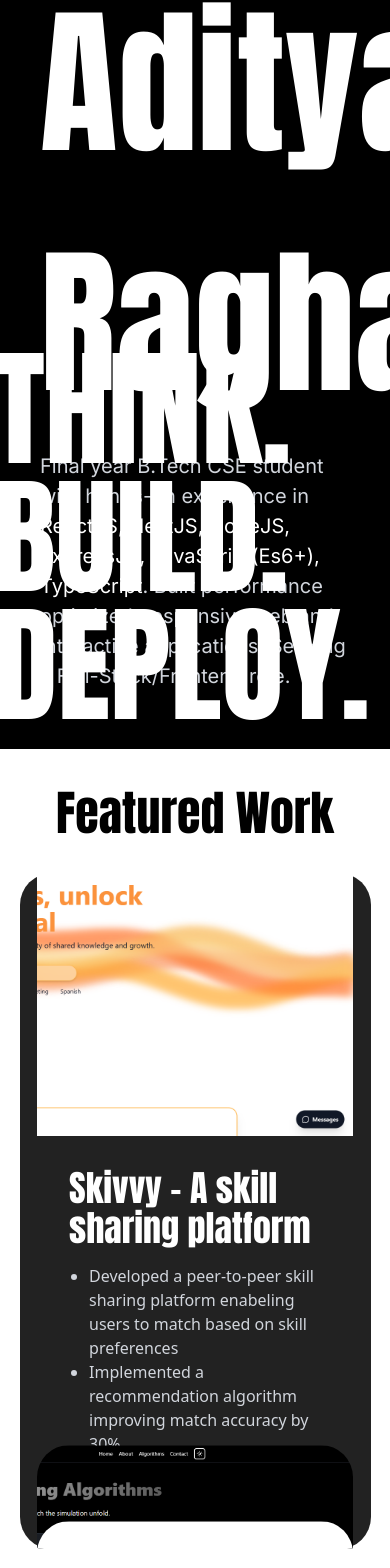
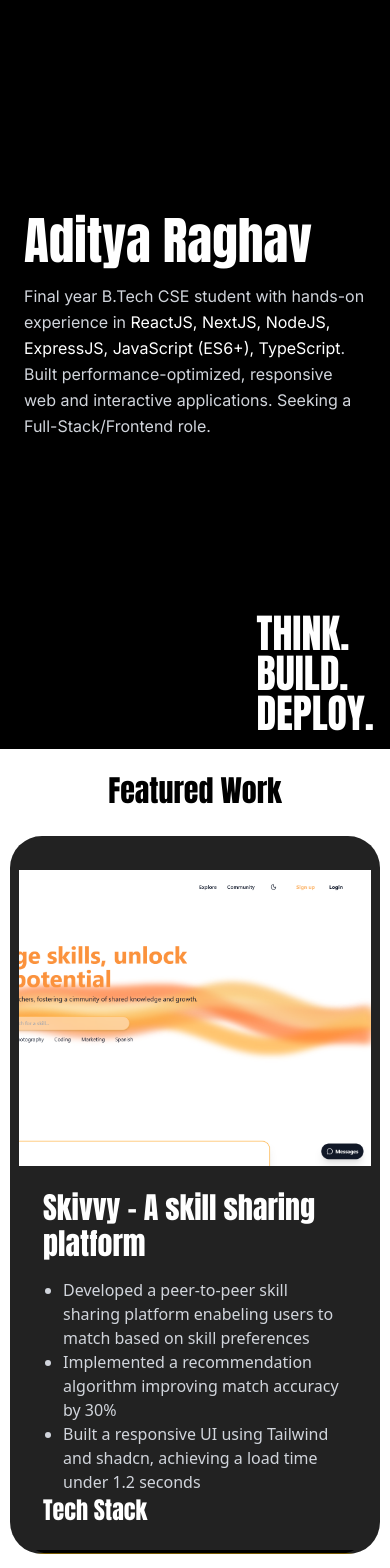
Before and after one commit to AdityaRaghav0112/Portfolio, a React (Vite) app: page / in a window 390 px wide. Shown: the part 95-1663 px from the top of the page. Built offline with nearby package versions, Linux system fonts and the light colour scheme; a web font is replaced by a local one.

Commit message:
finished about section

```diff
--- a/package.json
+++ b/package.json
@@ -19,6 +19,7 @@
     "motion": "^12.27.0",
     "react": "^19.2.0",
     "react-dom": "^19.2.0",
+    "react-use": "^17.6.0",
     "tailwind-merge": "^3.4.0",
     "tailwindcss": "^4.1.18"
   },
--- a/src/App.jsx
+++ b/src/App.jsx
@@ -3,10 +3,12 @@ import Hero from './sections/Hero.jsx'
 import Projects from './sections/Projects.jsx'
 import About from './sections/About.jsx'
 import StackedCards from './sections/StackedCards.jsx'
+import Navbar from './components/Navbar.jsx'
 
 const App = () => {
   return (
     <div className='min-h-screen w-full overflow-x-hidden relative'>
+      <Navbar/>
       <Hero/>
       {/* <Projects/> */}
       <StackedCards/>
--- /dev/null
+++ b/src/components/Navbar.jsx
@@ -0,0 +1,130 @@
+import React, { useEffect, useRef, useState } from "react";
+import { useWindowScroll } from "react-use";
+import gsap from "gsap";
+
+const navItems = ["Projects", "About", "XP", "Contact"];
+
+const Navbar = () => {
+  const navContainerRef = useRef(null);
+  const audioElementRef = useRef(null);
+
+  const [isAudioPlaying, setIsAudioPlaying] = useState(false);
+  const [isIndicatorActive, setIsIndicatorActive] = useState(false);
+  const [lastScrollY, setLastScrollY] = useState(0);
+  const [isNavVisible, setIsNavVisible] = useState(true);
+
+  const { y: currentScrollY } = useWindowScroll();
+
+  useEffect(() => {
+    if (!navContainerRef.current) return;
+
+    if (lastScrollY === 0) {
+      setIsNavVisible(true);
+      navContainerRef.current.classList.remove("floating-nav");
+    } else if (currentScrollY > lastScrollY) {
+      setIsNavVisible(false);
+      navContainerRef.current.classList.add("floating-nav");
+    } else if (currentScrollY < lastScrollY) {
+      setIsNavVisible(true);
+      navContainerRef.current.classList.add("floating-nav");
+    }
+
+    setLastScrollY(currentScrollY);
+  }, [currentScrollY]);
+
+  useEffect(() => {
+    if (!navContainerRef.current) return;
+
+    gsap.to(navContainerRef.current, {
+      y: isNavVisible ? 0 : -100,
+      opacity: isNavVisible ? 1 : 0,
+      duration: 0.2,
+      ease: "power2.out",
+    });
+  }, [isNavVisible]);
+
+  const toggleAudioIndicator = () => {
+    setIsAudioPlaying((prev) => !prev);
+    setIsIndicatorActive((prev) => !prev);
+  };
+
+  useEffect(() => {
+    if (!audioElementRef.current) return;
+
+    if (isAudioPlaying) {
+      audioElementRef.current.play();
+    } else {
+      audioElementRef.current.pause();
+    }
+  }, [isAudioPlaying]);
+
+  return (
+    <div
+      ref={navContainerRef}
+      className="fixed inset-x-0 top-4 z-50 h-16 border-none transition-all duration-700 sm:inset-x-6"
+    >
+      <header className="absolute top-1/2 w-full -translate-y-1/2">
+        <nav className="flex size-full items-center justify-between p-4">
+          {/* LEFT */}
+          <div className="flex items-center gap-7">
+            <img src="/img/logo.png" alt="logo" className="w-10" />
+
+            {/* <button
+              className="group relative z-10 hidden w-fit cursor-pointer items-center gap-1 overflow-hidden rounded-full bg-blue-50 px-7 py-3 text-black md:flex"
+            >
+              <span className="relative overflow-hidden font-inter font-semibold text-xs uppercase">
+                Resume
+              </span>
+              //NAVIGATION
+            </button> */}
+
+            <button className="relative px-6 py-2 bg-white border-2 border-white text-black font-semibold rounded-full overflow-hidden group cursor-pointer">
+                <span className="absolute inset-0 bg-black translate-y-full group-hover:translate-y-0 transition-transform duration-200 z-0"></span>
+                <span className="relative z-10 group-hover:text-white transition-colors duration-200">Resume</span>
+            </button>
+          </div>
+
+          {/* RIGHT */}
+          <div className="flex h-full items-center">
+            <div className="hidden md:block">
+              {navItems.map((item) => (
+                <a
+                  key={item}
+                  href={`#${item.toLowerCase()}`}
+                  className="nav-hover-btn font-semibold"
+                >
+                  {item}
+                </a>
+              ))}
+            </div>
+
+            {/* AUDIO INDICATOR */}
+            {/* <button
+              onClick={toggleAudioIndicator}
+              className="ml-10 flex cursor-pointer items-center space-x-0.5"
+            >
+              <audio
+                ref={audioElementRef}
+                className="hidden"
+                src="/audio/loop.mp3"
+                loop
+              />
+
+              {[1, 2, 3, 4].map((bar) => (
+                <div
+                  key={bar}
+                  className={`indicator-line ${
+                    isIndicatorActive ? "active" : ""
+                  }`}
+                  style={{ animationDelay: `${bar * 0.1}s` }}
+                />
+              ))}
+            </button> */}
+          </div>
+        </nav>
+      </header>
+    </div>
+  );
+};
+
+export default Navbar;
--- a/src/index.css
+++ b/src/index.css
@@ -97,6 +97,19 @@
     font-family: var(--font-inter);
   }
 
+  .nav-hover-btn {
+    @apply relative ms-10 uppercase text-blue-50 cursor-pointer
+      after:absolute after:-bottom-0.5 after:left-0 after:h-[2px] after:w-full
+      after:origin-bottom-right after:scale-x-0 after:bg-neutral-800
+      after:transition-transform after:duration-300
+      hover:after:origin-bottom-left hover:after:scale-x-100
+      dark:after:bg-white;
+  }
+
+  .floating-nav {
+    @apply bg-black rounded-lg border;
+  }
+
   .mask-clip-path {
     clip-path: polygon(0 0, 100% 0, 100% 100%, 0 100%);
   }
--- a/src/sections/Hero.jsx
+++ b/src/sections/Hero.jsx
@@ -29,34 +29,91 @@ const Hero = () => {
   });
 
   return (
-    <section ref={heroRef} className="relative h-dvh w-full overflow-hidden">
+    <section
+      id="home"
+      ref={heroRef}
+      className="relative h-dvh w-full overflow-hidden"
+    >
+      {/* FOREGROUND */}
       <div
         id="foreground"
-        className="relative z-40 h-dvh w-full overflow-hidden bg-black px-10 py-10 rounded-lg"
+        className="
+          relative z-40 h-dvh w-full overflow-hidden bg-black
+          px-6 py-8 sm:px-10 sm:py-10
+          rounded-lg
+        "
       >
-        {/* INTRODUCTION */}
-        <div className="h-full gap-2 flex flex-col justify-center">
-          <h1 className="text-white text-[10rem] font-anton">
+        {/* INTRO */}
+        <div className="h-full flex flex-col justify-center gap-4">
+          <h1
+            className="
+              text-white font-anton leading-none
+              text-[3.2rem]
+              sm:text-[4.5rem]
+              md:text-[6rem]
+              lg:text-[8rem]
+              xl:text-[10rem]
+            "
+          >
             Aditya Raghav
           </h1>
-          {/* <div className="flex gap-4 items-center text-white">
+
+          {/* TEXT FLIP (optional) */}
+          {/*
+          <div className="flex gap-4 items-center text-white text-base sm:text-lg">
             <LayoutTextFlip
               text="I'm a"
               words={["web developer", "student", "tech enthusiast", "gamer"]}
             />
-          </div> */}
-          <p className="max-w-4xl font-inter text-xl text-gray-300 leading-normal">
-            Final year B.Tech CSE student with hands-on experience in <span className="text-white ">ReactJS, NextJS, NodeJS, ExpressJS, JavaScript(Es6+), TypeScript</span>. Built performance optimized, responsive web and interactive applications. Seeking a Full-Stack/Frontend role.
+          </div>
+          */}
+
+          <p
+            className="
+              max-w-4xl font-inter text-gray-300 leading-relaxed
+              text-base
+              sm:text-lg
+              md:text-xl
+            "
+          >
+            Final year B.Tech CSE student with hands-on experience in{" "}
+            <span className="text-white">
+              ReactJS, NextJS, NodeJS, ExpressJS, JavaScript (ES6+), TypeScript
+            </span>
+            . Built performance-optimized, responsive web and interactive
+            applications. Seeking a Full-Stack/Frontend role.
           </p>
         </div>
 
-        <h1 className="font-anton uppercase absolute bottom-5 right-5 z-40 text-9xl text-white">
-          Think. <br />Build. <br />Deploy.
+        {/* FOREGROUND TEXT */}
+        <h1
+          className="
+            font-anton uppercase absolute z-40 text-white leading-none
+            bottom-4 right-4
+            text-[2.5rem]
+            sm:text-[3.5rem]
+            md:text-[5rem]
+            lg:text-[7rem]
+            xl:text-[9rem]
+          "
+        >
+          Think. <br /> Build. <br /> Deploy.
         </h1>
       </div>
 
-      <h1 className="font-anton uppercase absolute bottom-5 right-5 z-10 text-9xl font-bold text-black">
-        Think. <br />Build. <br />Deploy.
+      {/* BACKGROUND TEXT */}
+      <h1
+        className="
+          font-anton uppercase absolute z-10 font-bold text-black leading-none
+          bottom-4 right-4
+          text-[2.5rem]
+          sm:text-[3.5rem]
+          md:text-[5rem]
+          lg:text-[7rem]
+          xl:text-[9rem]
+        "
+      >
+        Think. <br /> Build. <br /> Deploy.
       </h1>
     </section>
   );
--- a/src/sections/Projects.jsx
+++ b/src/sections/Projects.jsx
@@ -147,7 +147,7 @@ const ProjectCard = ({ title, desc, img }) => {
 
 const Projects = () => {
   return (
-    <section id="projects" className="w-full flex flex-col items-center pt-40">
+    <section className="w-full flex flex-col items-center pt-40">
       <h1 className="text-5xl font-anton mb-20">Featured Projects</h1>
 
       <div className="w-full relative">
--- a/src/sections/StackedCards.jsx
+++ b/src/sections/StackedCards.jsx
@@ -3,23 +3,33 @@ import gsap from "gsap";
 import { ScrollTrigger } from "gsap/ScrollTrigger";
 import { useGSAP } from "@gsap/react";
 
-// data.js
 const cards = [
   {
     title: "Skivvy - A skill sharing platform",
-    desc: ["Developed a peer-to-peer skill sharing platform enabeling users to match based on skill preferences", "Implemented a recommendation algorithm improving match accuracy by 30%", "Built a responsive UI using Tailwind and shadcn, achieving a load time under 1.2 seconds"],
+    desc: [
+      "Developed a peer-to-peer skill sharing platform enabeling users to match based on skill preferences",
+      "Implemented a recommendation algorithm improving match accuracy by 30%",
+      "Built a responsive UI using Tailwind and shadcn, achieving a load time under 1.2 seconds",
+    ],
     img: "/Projects/Skivvy.png",
     bg: "bg-[#222222]",
   },
   {
     title: "Schedulify - CPU Scheduling algorithm's visualizer",
-    desc: ["Developed an interactive visualization tool explaining CPU scheduling algorithms.", "Implemented a dynamic UI using React.js, Tailwind, Framer Motion and modular component architecture.", "Implemented algorithm animations and optimized rendering for smooth performance. "],
+    desc: [
+      "Developed an interactive visualization tool explaining CPU scheduling algorithms.",
+      "Implemented a dynamic UI using React.js, Tailwind, Framer Motion and modular component architecture.",
+      "Implemented algorithm animations and optimized rendering for smooth performance.",
+    ],
     img: "/Projects/Schedulify.png",
     bg: "bg-[#0E2744]",
   },
   {
     title: "Deploy - browser based 3D game",
-    desc: ["Built a browser based 3D game inspired by a popular game ‘Dispatch’ using Next.js and Three.js.", "Developed interactive hero dispatch mechanics with real-time 3D rendering and animations."],
+    desc: [
+      "Built a browser based 3D game inspired by a popular game ‘Dispatch’ using Next.js and Three.js.",
+      "Developed interactive hero dispatch mechanics with real-time 3D rendering and animations.",
+    ],
     img: "/Projects/Deploy.png",
     bg: "bg-yellow-500",
   },
@@ -38,7 +48,7 @@ const StackedCards = () => {
         trigger: containerRef.current,
         start: "top 50",
         end: `+=${panels.length * 60}%`,
-        scrub: 0.2,
+        scrub: 0.5,
         pin: true,
       },
     });
@@ -50,50 +60,79 @@ const StackedCards = () => {
         panel,
         { yPercent: 100 },
         { yPercent: 0, ease: "none" },
-        i - 0.5,
+        i - 0.5
       );
     });
   }, []);
 
   return (
     <div
+      id="projects"
       ref={containerRef}
-      className="relative min-h-screen bg-white flex justify-center overflow-hidden">
-      <div className="sticky top-0 h-screen w-full flex items-center justify-center mt-10">
-        <h1 className="absolute text-black top-0 font-anton text-5xl">Featured Work</h1>
-        <div className="relative w-[90%] h-[80%] rounded-3xl overflow-hidden">
+      className="relative min-h-screen bg-white flex justify-center overflow-hidden"
+    >
+      <div className="sticky top-0 h-screen w-full flex items-center justify-center mt-6 md:mt-10">
+        <h1 className="absolute top-0 font-anton text-black
+                       text-3xl sm:text-4xl md:text-5xl">
+          Featured Work
+        </h1>
+
+        <div className="relative w-[95%] md:w-[90%] h-[85%] md:h-[80%] rounded-3xl overflow-hidden">
           {cards.map((card, i) => (
             <div
               key={i}
-              className={`panel absolute inset-0 rounded-4xl ${card.bg} flex items-center justify-center`}
+              className={`panel absolute inset-0 rounded-4xl ${card.bg}
+                          flex items-center justify-center`}
               style={{ zIndex: i }}
             >
-              <div className="min-h-full w-full rounded-4xl flex text-white overflow-hidden max-lg:w-[90%] max-md:flex-col-reverse">
+              <div
+                className="min-h-full w-full rounded-4xl flex text-white overflow-hidden
+                           max-lg:w-[95%] max-md:flex-col-reverse"
+              >
                 {/* TEXT */}
-                <div className=" border-r-5 border-black w-[55%] p-8 flex flex-col justify-between max-md:w-full max-md:border-r-0 max-md:border-b-4 ">
+                <div
+                  className="border-r-4 border-black w-[55%]
+                             p-6 md:p-8 flex flex-col justify-between
+                             max-md:w-full max-md:border-r-0 max-md:border-b-4"
+                >
                   <div>
-                    <h1 className="font-anton text-5xl max-sm:text-4xl">
+                    <h1
+                      className="font-anton
+                                 text-3xl sm:text-4xl md:text-5xl"
+                    >
                       {card.title}
                     </h1>
 
-                    <ul className="list-disc pl-5 mt-4 text-gray-300 text-lg max-sm:text-base">
+                    <ul
+                      className="list-disc pl-5 mt-4
+                                 text-gray-300
+                                 text-base sm:text-lg"
+                    >
                       {card.desc.map((item, idx) => (
                         <li key={idx}>{item}</li>
                       ))}
                     </ul>
                   </div>
 
-                  <p className="text-4xl font-anton max-sm:text-3xl">
+                  <p
+                    className="font-anton
+                               text-2xl sm:text-3xl md:text-4xl"
+                  >
                     Tech Stack
                   </p>
                 </div>
 
                 {/* IMAGE */}
-                <div className="w-[45%] min-h-[60vh] relative overflow-hidden max-md:w-full max-md:min-h-[40vh]">
+                <div
+                  className="w-[45%] min-h-[60vh] relative overflow-hidden
+                             max-md:w-full max-md:min-h-[35vh]"
+                >
                   <img
                     src={card.img}
                     alt="Project preview"
-                    className="absolute inset-0 w-full h-full object-cover object-right select-none "/>
+                    className="absolute inset-0 w-full h-full
+                               object-cover object-right select-none"
+                  />
                 </div>
               </div>
             </div>
```
Also changed, not shown: src/sections/About.jsx (+60 -22 lines), 2 other files (tests, documents, lock files or other folders).
